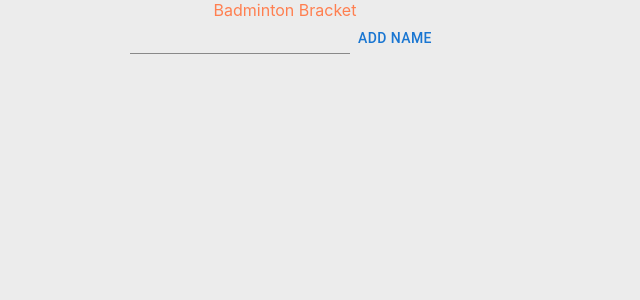
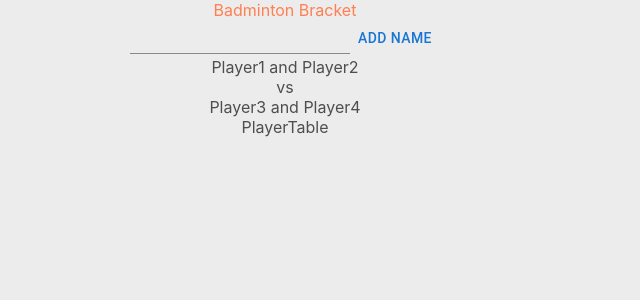
Before and after one commit to sajidjahabarali/BadmintonTracker, a React (Create React App) app: page / in a window 1280 px wide. Shown: the top 300 px of the page, without its empty margins (355-995 px from the left). Built offline with nearby package versions, Linux system fonts and the light colour scheme.

Commit message:
added app structure/layout

```diff
--- a/src/Components/CurrentMatch/CurrentMatch.jsx
+++ b/src/Components/CurrentMatch/CurrentMatch.jsx
@@ -1,5 +1,11 @@
 function CurrentMatch() {
-  return <div></div>;
+  return (
+    <div>
+      <div className="team1">Player1 and Player2</div>
+      <div className="team-divider">vs</div>
+      <div className="team23">Player3 and Player4</div>
+    </div>
+  );
 }
 
 export default CurrentMatch;
--- a/src/Components/PlayerTable/PlayerTable.jsx
+++ b/src/Components/PlayerTable/PlayerTable.jsx
@@ -1,5 +1,5 @@
 function PlayerTable() {
-  return <div></div>;
+  return <div>PlayerTable</div>;
 }
 
 export default PlayerTable;
```
